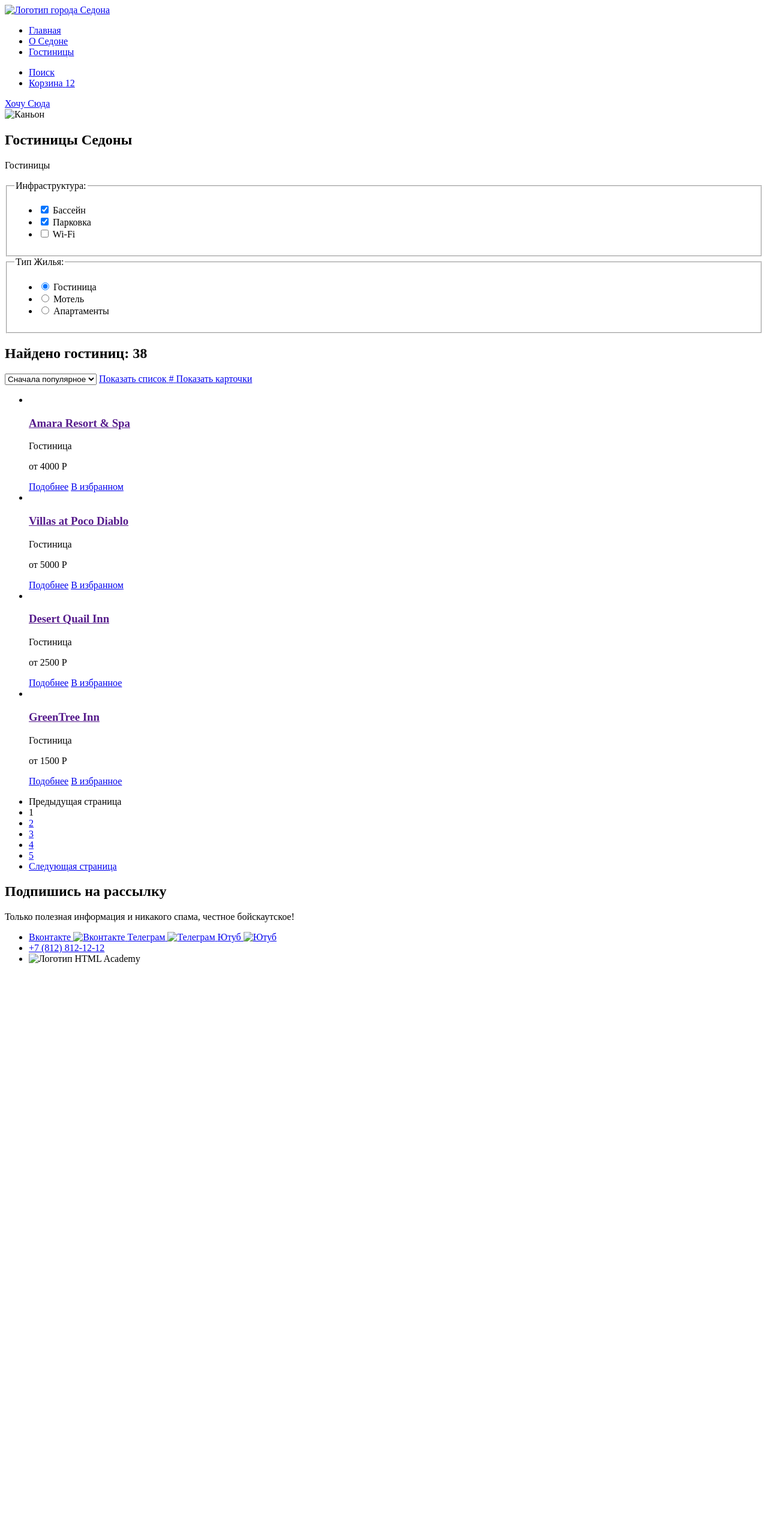
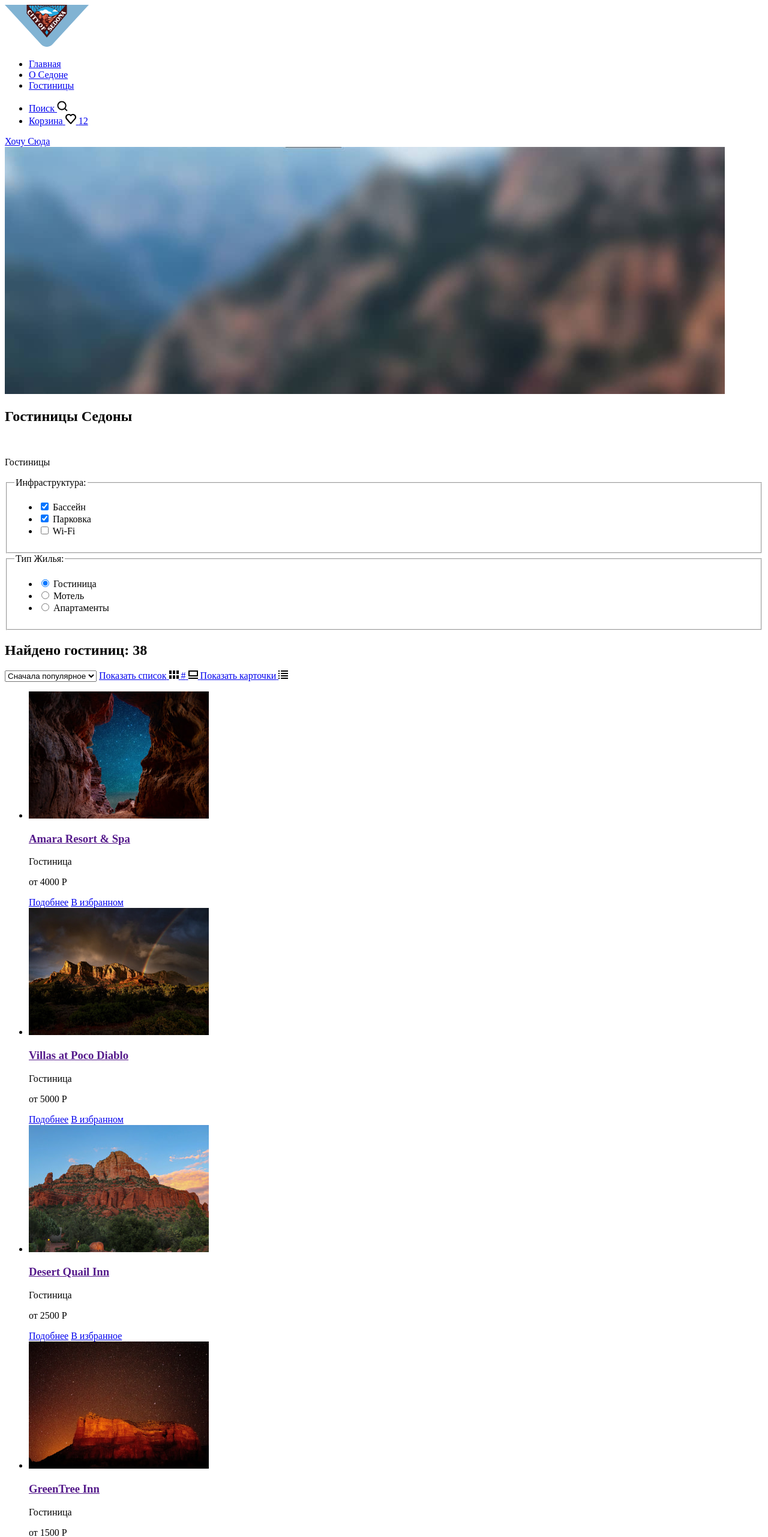
Before and after one commit to htmlacademy-htmlcss/2046619-sedona-36, a plain HTML site: page catalog.html in a window 1280 px wide. Shown: the top 2563 px of the page at 60% size. Before the commit the page ends 1624 px from the top, so only its background shows below. Drawn offline with Linux system fonts and the light colour scheme.

Commit message:
Разместил  картинки в каталоге

```diff
--- a/catalog.html
+++ b/catalog.html
@@ -4,35 +4,37 @@
     <meta charset="UTF-8">
     <meta http-equiv="X-UA-Compatible" content="IE=edge">
     <meta name="viewport" content="width=device-width, initial-scale=1.0">
-  <title>Document</title>
+    <title>Catalog</title>
   </head>
   <body>
 
     <header class="page-header">
       <nav class="navigation">
-    <a  class="navigation-logo" href="index.html">
-      <img class="page-header-logo" src="#" alt="Логотип города Седона">
+        <a class="navigation-logo" href="#">
+          <img class="page-header-logo" src="images/logo.svg" width="140" height="70" alt="Логотип города Седона">
         </a>
           <ul class="navigstion-list">
             <li class="navigation-item">
-          <a class="navigation-link" href="index.html">Главная</a>
+              <a class="navigation-link" href="#">Главная</a>
             </li>
             <li class="navigation-item">
               <a class="navigation-link" href="#">О Седоне</a>
             </li>
             <li class="navigation-item">
-          <a class="navigation-link" href="#">Гостиницы</a>
+              <a class="navigation-link" href="catalog.html">Гостиницы</a>
             </li>
           </ul>
           <ul class="navigation-user">
             <li class="navigation-user-item">
               <a class="navigation-user-link" href="#">
                 <span class="visually-hiden">Поиск</span>
+                <img class="navigation-search" src="images/search.svg" width="18" height="18" alt="Поиск">
               </a>
             </li>
             <li class="navigation-item">
               <a class="navigation-user-link" href="#">
               <span class="visually-hiden">Корзина</span>
+              <img class="navigation-search" src="images/like.svg" alt="Нравится">
               <span class="notification-badge">12</span>
               </a>
             </li>
@@ -43,8 +45,10 @@
 
     <main class="main-index">
       <section class="header-filter">
-      <img src="#" alt="Каньон">
+        <img src="images/catalog/canyon-catalog.jpg" alt="Каньон">
         <h1 class="hotels">Гостиницы Седоны</h1>
+        <img src="images/catalog/house-icon.svg" width="12" height="12" alt="Домик">
+        <img src="images/catalog/arrow.svg" width="7" height="10" alt="Стрелка">
         <p>Гостиницы</p>
         <fieldset class="catalog-filter-group">
           <legend class="catalog-filter-title">Инфраструктура:</legend>
@@ -102,17 +106,20 @@
         </select>
         <a href="#" class="button button-light">
           <span class="visually-hidden">Показать список</span>
+          <img src="images/catalog/list.svg" width="16" height="14" alt="Список">
         </a>
         <a class="button" href="#">
           <span class="visually-hidden">#</span>
+          <img src="images/catalog/sorting_2.svg" width="16" height="14" alt="#">
         </a>
         <a class="button" href="#">
           <span class="visually-hidden">Показать карточки</span>
+          <img src="images/catalog/product cards.svg" width="16" height="14" alt="Карточки товаров">
         </a>
         <ul class="product-list">
           <li class="product-card">
             <a href="" class="product-card-link">
-            <img class="product-card-image" src="#" alt="">
+              <img class="product-card-image" src="images/catalog/hotel-1.jpg" width="300" height="212" alt="Первая гостиница">
               <h3 class="product-card-title">Amara Resort & Spa</h3>
             </a>
             <p class="product-name">Гостиница</p>
@@ -122,7 +129,7 @@
           </li>
           <li class="product-card">
             <a href="" class="product-card-link">
-            <img class="product-card-image" src="#" alt="">
+              <img class="product-card-image" src="images/catalog/hotel-2.jpg" width="300" height="212" alt="Вторая гостиница">
               <h3 class="product-card-title">Villas at Poco Diablo</h3>
             </a>
             <p class="product-name">Гостиница</p>
@@ -132,7 +139,7 @@
           </li>
           <li class="product-card">
             <a href="" class="product-card-link">
-            <img class="product-card-image" src="#" alt="">
+              <img class="product-card-image" src="images/catalog/hotel-3.jpg" width="300" height="212" alt="Третья гостиница">
               <h3 class="product-card-title">Desert Quail Inn</h3>
             </a>
             <p class="product-name">Гостиница</p>
@@ -142,7 +149,7 @@
           </li>
           <li class="product-card">
             <a href="" class="product-card-link">
-            <img class="product-card-image" src="#" alt="">
+              <img class="product-card-image" src="images/catalog/hotel-4.jpg" width="300" height="212" alt="Четвёртая гостиница">
               <h3 class="product-card-title">GreenTree Inn</h3>
             </a>
             <p class="product-name">Гостиница</p>
@@ -190,25 +197,24 @@
         <li class="footer-social-item">
           <a class="footer-social-link" href="#">
             <span class="visually-hiden">Вконтакте</span>
-          <img src="#" alt="Вконтакте">
+            <img class="footer-social-icon" src="images/vkontakte.svg" width="24" height="14" alt="Вконтакте">
           </a>
           <a class="footer-social-link" href="#">
             <span class="visually-hiden">Телеграм</span>
-          <img src="#" alt="Телеграм">
+            <img class="footer-social-icon" src="images/telegram.svg" width="18" height="15" alt="Телеграм">
           </a>
           <a class="footer-social-link" href="#">
             <span class="visually-hiden">Ютуб</span>
-          <img src="#" alt="Ютуб">
+            <img class="footer-social-icon" src="images/youtube.svg" width="2" height="17" alt="Ютуб">
           </a>
         </li>
         <li class="footer-social-phone">
           <a class="contacts-phone" href="tel:+78128121212">+7 (812) 812-12-12</a>
         </li>
         <li class="footer-social-logo">
-        <img src="#" alt="Логотип HTML Academy">
+          <img src="images/HTML_Academy.svg" width="115" height="33" alt="Логотип HTML Academy">
         </li>
       </ul>
     </footer>
-
   </body>
 </html>
```
Also changed, not shown: images/catalog/arrow.svg (added), images/catalog/house-icon.svg (added), images/catalog/list.svg (renamed from images/catalog/sorting_1.svg), images/catalog/product cards.svg (renamed from images/catalog/sorting_3.svg). Lines whose indentation alone changed are shown as unchanged.
